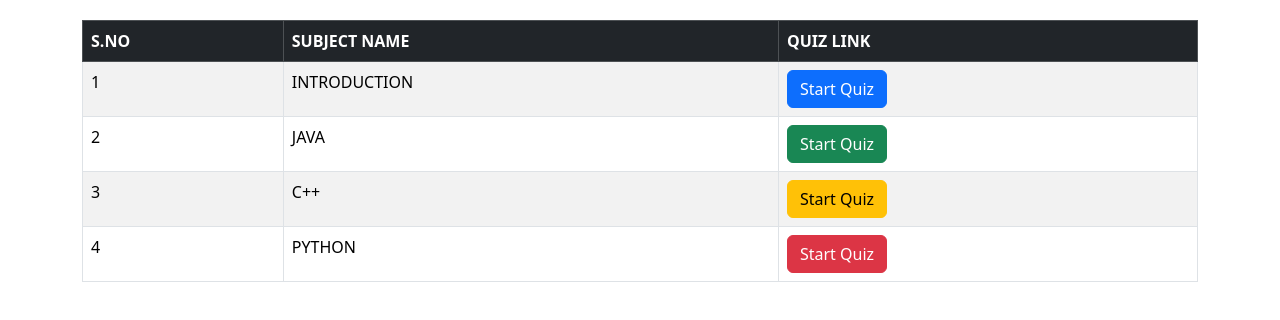
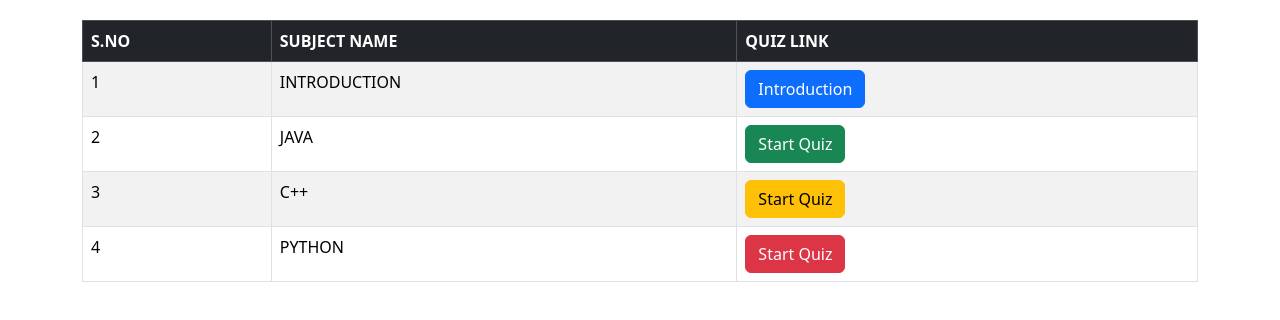
Before and after one commit to adurgapraveen/Durga1, a plain HTML site: page index.html in a window 1280 px wide. Shown: the part 90-410 px from the top of the page. Drawn offline with nearby package versions, Linux system fonts and the light colour scheme.

Commit message:
Update index.html

```diff
--- a/index.html
+++ b/index.html
@@ -25,7 +25,7 @@
             <tr>
                 <td>1</td>
                 <td>INTRODUCTION</td>
-                <td><a href="intro.html" class="btn btn-primary">Start Quiz</a></td>
+                <td><a href="intro.html" class="btn btn-primary">Introduction</a></td>
             </tr>
 
             <tr>
```
